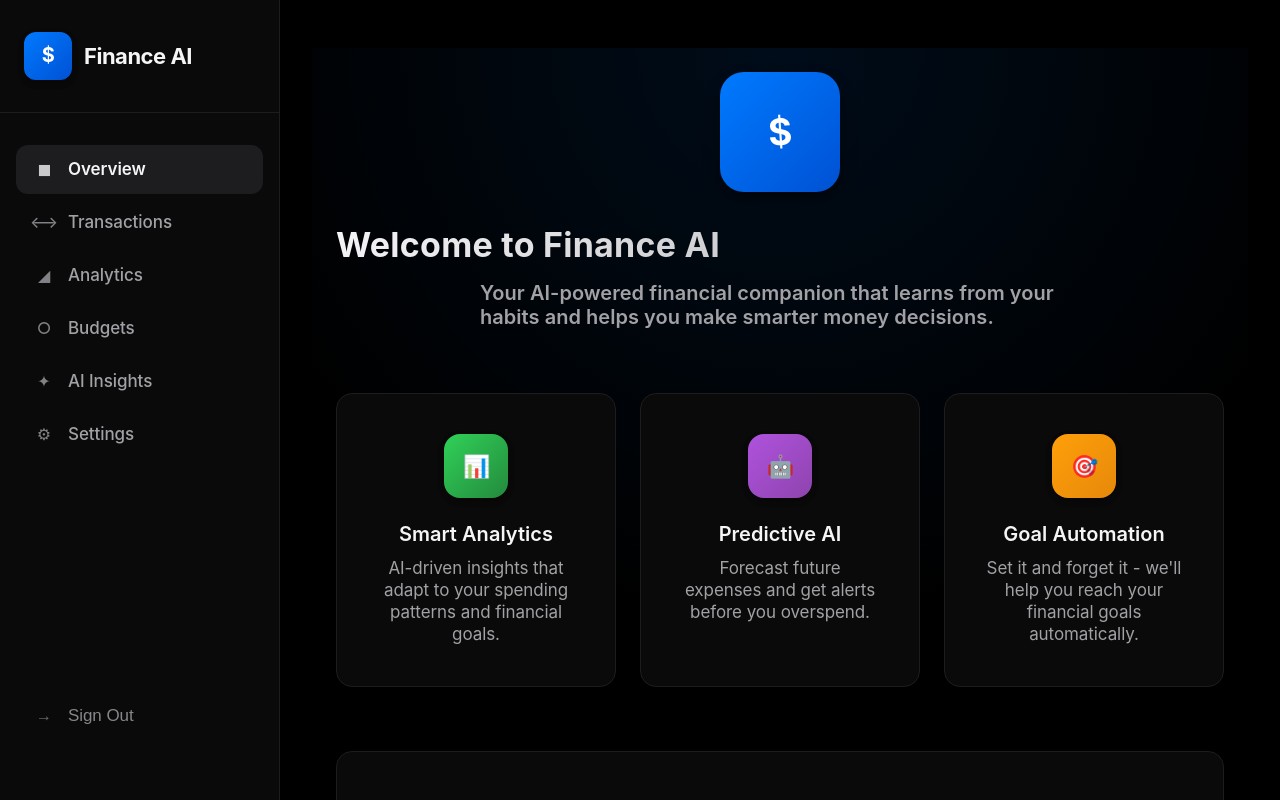
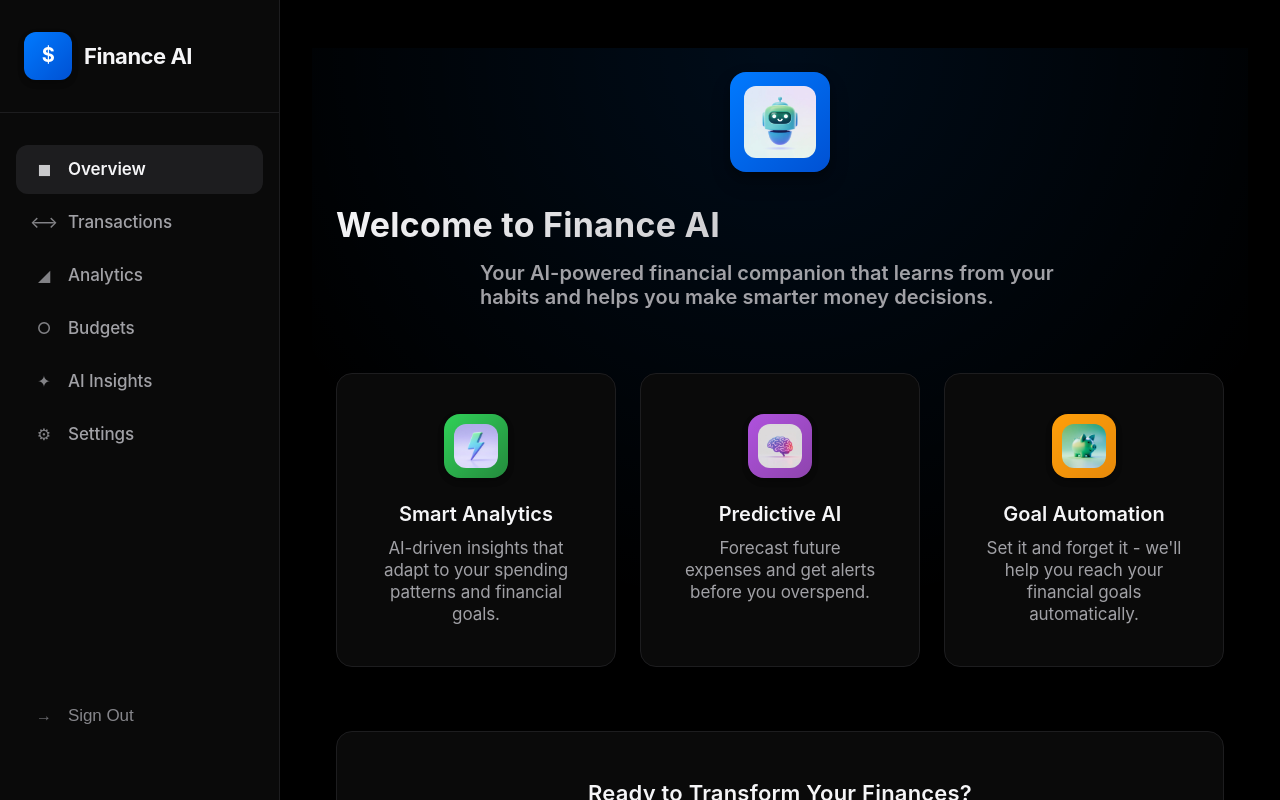
Before and after one commit to not0aag/AIFinanceAnalysis, a Next.js app: page /dashboard in a window 1280 px wide. Shown: the top 800 px of the page. Built offline with nearby package versions, Linux system fonts and the light colour scheme.

Commit message:
Fix: Center landing page layout, add proper logo images, fix welcome screen icons

```diff
--- a/src/app/(dashboard)/dashboard/page.tsx
+++ b/src/app/(dashboard)/dashboard/page.tsx
@@ -110,20 +110,28 @@ export default function DashboardPage() {
             animate={{ scale: 1 }}
             transition={{ delay: 0.2, type: "spring", stiffness: 200 }}
           >
-            <div className="hero-icon">
-              <motion.span
-                animate={{
-                  rotate: [0, -10, 10, -10, 0],
-                  scale: [1, 1.1, 1]
+            <div style={{
+              width: '100px',
+              height: '100px',
+              background: 'linear-gradient(135deg, var(--color-blue) 0%, var(--color-blue-dark) 100%)',
+              borderRadius: 'var(--radius-large)',
+              display: 'flex',
+              alignItems: 'center',
+              justifyContent: 'center',
+              margin: '0 auto var(--space-8) auto',
+              boxShadow: 'var(--shadow-large)',
+              padding: '14px'
+            }}>
+              <img
+                src="/icons/categories/main-avatar.jpeg"
+                alt="Finance AI"
+                style={{
+                  width: '100%',
+                  height: '100%',
+                  objectFit: 'cover',
+                  borderRadius: 'var(--radius-medium)'
                 }}
-                transition={{
-                  duration: 2,
-                  repeat: Infinity,
-                  repeatDelay: 3
-                }}
-              >
-                $
-              </motion.span>
+              />
             </div>
 
             <h1 className="text-large-title" style={{
@@ -151,19 +159,19 @@ export default function DashboardPage() {
           <div className="grid grid-auto" style={{ marginBottom: 'var(--space-16)' }}>
             {[
               {
-                icon: '📊',
+                icon: '/icons/categories/power.jpeg',
                 title: 'Smart Analytics',
                 description: 'AI-driven insights that adapt to your spending patterns and financial goals.',
                 gradient: 'linear-gradient(135deg, var(--color-green) 0%, var(--color-green-dark) 100%)'
               },
               {
-                icon: '🤖',
+                icon: '/icons/categories/ai-think.jpeg',
                 title: 'Predictive AI',
                 description: 'Forecast future expenses and get alerts before you overspend.',
                 gradient: 'linear-gradient(135deg, var(--color-purple) 0%, #8e44ad 100%)'
               },
               {
-                icon: '🎯',
+                icon: '/icons/categories/saving.jpeg',
                 title: 'Goal Automation',
                 description: 'Set it and forget it - we\'ll help you reach your financial goals automatically.',
                 gradient: 'linear-gradient(135deg, var(--color-orange) 0%, #e6890a 100%)'
@@ -191,14 +199,23 @@ export default function DashboardPage() {
                       alignItems: 'center',
                       justifyContent: 'center',
                       margin: '0 auto var(--space-6) auto',
-                      fontSize: 'var(--font-size-title-2)',
-                      color: 'white',
-                      boxShadow: 'var(--shadow-medium)'
+                      boxShadow: 'var(--shadow-medium)',
+                      padding: '10px',
+                      overflow: 'hidden'
                     }}
                     whileHover={{ rotate: 360 }}
                     transition={{ duration: 0.5 }}
                   >
-                    {feature.icon}
+                    <img
+                      src={feature.icon}
+                      alt={feature.title}
+                      style={{
+                        width: '100%',
+                        height: '100%',
+                        objectFit: 'cover',
+                        borderRadius: 'var(--radius-medium)'
+                      }}
+                    />
                   </motion.div>
                   <h3 className="text-title-3" style={{ marginBottom: 'var(--space-3)' }}>
                     {feature.title}
--- a/src/app/page.tsx
+++ b/src/app/page.tsx
@@ -1,5 +1,175 @@
-import { redirect } from 'next/navigation'
+'use client'
+
+import { useRouter } from 'next/navigation'
+import { useEffect } from 'react'
 
 export default function RootPage() {
-  redirect('/login')
+  const router = useRouter()
+
+  useEffect(() => {
+    // Check if user is authenticated
+    const isAuth = localStorage.getItem('finance-ai-auth')
+    if (isAuth) {
+      router.push('/dashboard')
+    } else {
+      router.push('/login')
+    }
+  }, [router])
+
+  return (
+    <div style={{
+      minHeight: '100vh',
+      display: 'flex',
+      alignItems: 'center',
+      justifyContent: 'center',
+      background: 'linear-gradient(135deg, var(--color-blue) 0%, var(--color-purple) 100%)'
+    }}>
+      <div style={{
+        maxWidth: '900px',
+        width: '90%',
+        margin: '0 auto',
+        textAlign: 'center',
+        padding: 'var(--space-12)',
+        color: 'white'
+      }}>
+        {/* Logo */}
+        <div style={{
+          width: '120px',
+          height: '120px',
+          background: 'rgba(255, 255, 255, 0.2)',
+          borderRadius: 'var(--radius-large)',
+          display: 'flex',
+          alignItems: 'center',
+          justifyContent: 'center',
+          margin: '0 auto var(--space-8) auto',
+          backdropFilter: 'blur(10px)',
+          boxShadow: 'var(--shadow-large)',
+          padding: '16px'
+        }}>
+          <img
+            src="/icons/categories/main-avatar.jpeg"
+            alt="Finance AI"
+            style={{
+              width: '100%',
+              height: '100%',
+              objectFit: 'cover',
+              borderRadius: 'var(--radius-medium)'
+            }}
+          />
+        </div>
+
+        {/* Hero Title */}
+        <h1 style={{
+          fontSize: 'clamp(2rem, 5vw, 3.5rem)',
+          fontWeight: '800',
+          marginBottom: 'var(--space-6)',
+          lineHeight: '1.2',
+          textShadow: '0 2px 20px rgba(0,0,0,0.2)'
+        }}>
+          Welcome to Finance AI
+        </h1>
+
+        <p style={{
+          fontSize: 'clamp(1rem, 2vw, 1.25rem)',
+          marginBottom: 'var(--space-12)',
+          opacity: 0.95,
+          maxWidth: '600px',
+          margin: '0 auto var(--space-12) auto',
+          lineHeight: '1.6'
+        }}>
+          Your AI-powered financial companion that learns from your habits and helps you make smarter money decisions.
+        </p>
+
+        {/* Features Grid */}
+        <div style={{
+          display: 'grid',
+          gridTemplateColumns: 'repeat(auto-fit, minmax(250px, 1fr))',
+          gap: 'var(--space-8)',
+          marginBottom: 'var(--space-12)'
+        }}>
+          <div style={{
+            background: 'rgba(255, 255, 255, 0.15)',
+            padding: 'var(--space-8)',
+            borderRadius: 'var(--radius-large)',
+            backdropFilter: 'blur(10px)',
+            border: '1px solid rgba(255, 255, 255, 0.2)'
+          }}>
+            <div style={{ fontSize: '3rem', marginBottom: 'var(--space-4)' }}>📊</div>
+            <h3 style={{
+              fontSize: '1.25rem',
+              fontWeight: '700',
+              marginBottom: 'var(--space-3)'
+            }}>Smart Analytics</h3>
+            <p style={{
+              fontSize: '0.95rem',
+              opacity: 0.9,
+              lineHeight: '1.5'
+            }}>
+              AI-driven insights that adapt to your spending patterns and financial goals.
+            </p>
+          </div>
+
+          <div style={{
+            background: 'rgba(255, 255, 255, 0.15)',
+            padding: 'var(--space-8)',
+            borderRadius: 'var(--radius-large)',
+            backdropFilter: 'blur(10px)',
+            border: '1px solid rgba(255, 255, 255, 0.2)'
+          }}>
+            <div style={{ fontSize: '3rem', marginBottom: 'var(--space-4)' }}>🤖</div>
+            <h3 style={{
+              fontSize: '1.25rem',
+              fontWeight: '700',
+              marginBottom: 'var(--space-3)'
+            }}>Predictive AI</h3>
+            <p style={{
+              fontSize: '0.95rem',
+              opacity: 0.9,
+              lineHeight: '1.5'
+            }}>
+              Forecast future expenses and get alerts before you overspend.
+            </p>
+          </div>
+
+          <div style={{
+            background: 'rgba(255, 255, 255, 0.15)',
+            padding: 'var(--space-8)',
+            borderRadius: 'var(--radius-large)',
+            backdropFilter: 'blur(10px)',
+            border: '1px solid rgba(255, 255, 255, 0.2)'
+          }}>
+            <div style={{ fontSize: '3rem', marginBottom: 'var(--space-4)' }}>🎯</div>
+            <h3 style={{
+              fontSize: '1.25rem',
+              fontWeight: '700',
+              marginBottom: 'var(--space-3)'
+            }}>Goal Automation</h3>
+            <p style={{
+              fontSize: '0.95rem',
+              opacity: 0.9,
+              lineHeight: '1.5'
+            }}>
+              Set it and forget it - we'll help you reach your financial goals automatically.
+            </p>
+          </div>
+        </div>
+
+        {/* Loading Spinner */}
+        <div style={{
+          display: 'flex',
+          alignItems: 'center',
+          justifyContent: 'center',
+          gap: 'var(--space-3)'
+        }}>
+          <div className="loading-spinner" style={{
+            width: '24px',
+            height: '24px',
+            borderColor: 'rgba(255,255,255,0.3)',
+            borderTopColor: 'white'
+          }}></div>
+          <span style={{ fontSize: '0.95rem', opacity: 0.9 }}>Loading your dashboard...</span>
+        </div>
+      </div>
+    </div>
+  )
 }
```
